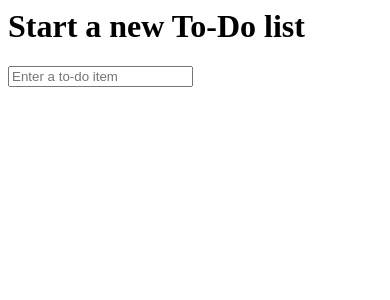
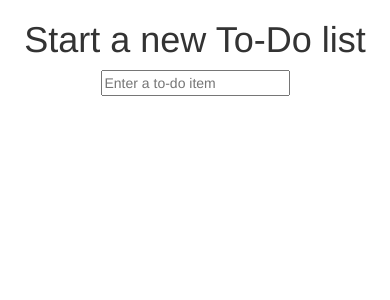
Before and after one commit to cppswengr/superlists, a Django app: template toDo/lists/templates/home.html in a window 390 px wide. Shown: the top 300 px of the page. Run offline with Django 3.2, Linux system fonts and the light colour scheme; the template is opened without the code that fills it, so the values that code supplies are empty; some libraries are stand-ins or nearby versions.

Commit message:
Upto but not including 'Using Botstrap cComponents to improve ...'

```diff
--- a/toDo/functional_tests/tests.py
+++ b/toDo/functional_tests/tests.py
@@ -1,4 +1,4 @@
-from django.test import LiveServerTestCase
+from django.contrib.staticfiles.testing import StaticLiveServerTestCase
 from selenium.common.exceptions import WebDriverException
 from selenium import webdriver
 from selenium.webdriver.common.keys import Keys
@@ -10,7 +10,7 @@ MAX_WAIt = 10
 
 
 
-class NewVisitorTest(LiveServerTestCase):
+class NewVisitorTest(StaticLiveServerTestCase):
 
     def setUp(self):
         self.browser = webdriver.Firefox()
--- a/toDo/lists/templates/base.html
+++ b/toDo/lists/templates/base.html
@@ -1,16 +1,38 @@
-<html>
+<!DOCTYPE html>
+<html="en">
+
     <head>
+        <meta charset="utf-8">
+        <meta http-equiv="X-UA-Compatible" content="IE=edge">
+        <meta name="viewport" content="width=device-width, initial-scale=1">
         <title>To-Do lists</title>
+        <link href="/static/bootstrap/css/bootstrap.min.css" rel="stylesheet">
     </head>
 
     <body>
+       <div class="container">
+
+         <div class="row">
+            <div class="col-md-6 col-md-offset-3">
+               <div class="text-center">
                   <h1>{% block header_text %}{% endblock %}</h1>
                   <form method="POST" action="/lists/new">
-            <input name="item_text" id="id_new_item" placeholder="Enter a to-do item" />
+                     <input name="item_text" id="id_new_item"
+                            placeholder="Enter a to-do item" />
 
                      {% csrf_token %}
                   </form>
+               </div>
+            </div>
+         </div>
+
+          <div class="row">
+              <div class="col-md-6 col-md-offset-3">
                 {% block table %}
                 {% endblock %}
+              </div>
+          </div>
+
+       </div>
     </body>
 </html>
```
Lines whose indentation alone changed are shown as unchanged.
